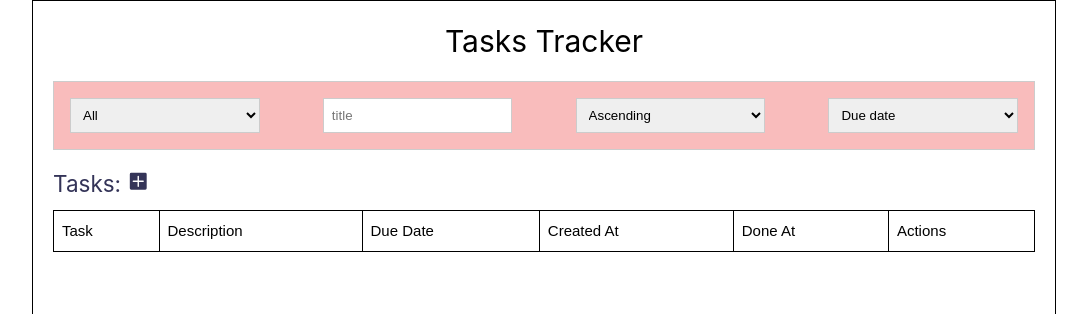
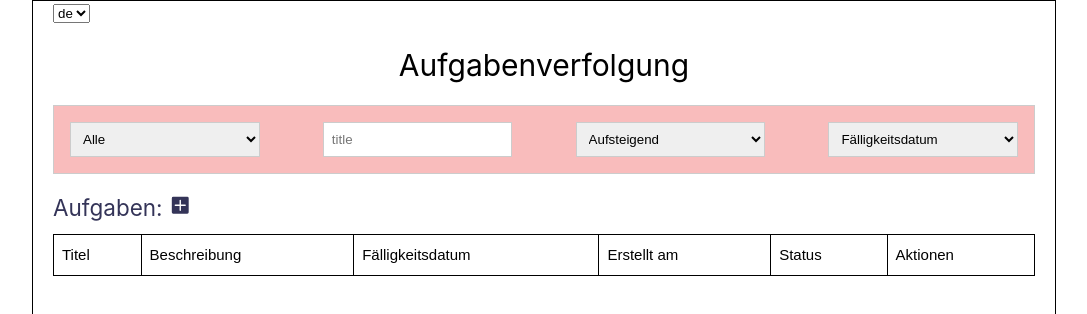
Before and after one commit to emsfoit/task-tracker, a Vue app: page / in a window 1280 px wide. Shown: the top 314 px of the page, without its empty margins (96-1183 px from the left). Built offline with nearby package versions, Linux system fonts and the light colour scheme.

Commit message:
add translation

```diff
--- a/src/components/Tasks/TasksCreate.vue
+++ b/src/components/Tasks/TasksCreate.vue
@@ -1,21 +1,21 @@
 <template>
   <form class="taskCreateForm" @submit.prevent="createTask">
-    <label for="title">Title:</label>
+    <label for="title">{{ $t('task.att.title') }}:</label>
     <input type="text" id="title" v-model="title" required />
 
-    <label for="description">Description:</label>
+    <label for="description">{{ $t('task.att.description') }}:</label>
     <textarea id="description" v-model="description" required></textarea>
 
-    <label for="dueDate">Due Date:</label>
+    <label for="dueDate">{{ $t('task.att.duedate') }}</label>
     <input type="date" id="dueDate" v-model="dueDate" required />
 
-    <button type="submit">Create Task</button>
+    <button type="submit">{{ $t('task.actions.create') }}</button>
   </form>
 </template>
 
 <script setup lang="ts">
 import { ref } from 'vue'
-import { type Task } from '@/types'
+import { TaskStatus, type Task } from '@/types'
 import { useTaskStore } from '../../stores/tasks'
 // import add task from store
 const tasksStore = useTaskStore()
@@ -29,7 +29,7 @@ const createTask = () => {
     title: title.value,
     description: description.value,
     dueDate: dueDateAsDate,
-    done: false,
+    status: TaskStatus.OPEN,
     createdAt: new Date()
   }
   tasksStore.addTask(task)
--- a/src/components/Tasks/TasksList.vue
+++ b/src/components/Tasks/TasksList.vue
@@ -1,12 +1,12 @@
 <template>
   <table class="table">
     <tr>
-      <th>Task</th>
-      <th>Description</th>
-      <th>Due Date</th>
-      <th>Created At</th>
-      <th>Done At</th>
-      <th>Actions</th>
+      <th>{{ $t('task.att.title') }}</th>
+      <th>{{ $t('task.att.description') }}</th>
+      <th>{{ $t('task.att.duedate') }}</th>
+      <th>{{ $t('task.att.created_at') }}</th>
+      <th>{{ $t('task.att.status') }}</th>
+      <th>{{ $t('task.actions.name') }}</th>
     </tr>
     <TasksSingle v-for="task in list" :key="task.id" :task="task" />
   </table>
--- a/src/components/Tasks/TasksSearch.vue
+++ b/src/components/Tasks/TasksSearch.vue
@@ -2,22 +2,23 @@
   <form @submit.prevent="" class="container">
     <!-- Filter using status done, not done -->
     <select v-model="status" class="item">
-      <option value="all">All</option>
-      <option value="done">Done</option>
-      <option value="pending">Pending</option>
+      <option value="all">{{ $t('task.status.all') }}</option>
+      <option value="in_progress">{{ $t('task.status.in_progress') }}</option>
+      <option value="pending">{{ $t('task.status.pending') }}</option>
+      <option value="done">{{ $t('task.status.done') }}</option>
     </select>
     <!-- Filter using text field -->
     <input v-model="title" class="item" type="text" placeholder="title" />
     <!-- Sort by  -->
     <select v-model="order" class="item">
-      <option value="asc">Ascending</option>
-      <option value="desc">Descending</option>
+      <option value="asc">{{ $t('order.asc') }}</option>
+      <option value="desc">{{ $t('order.desc') }}</option>
     </select>
     <!-- Sort by  -->
     <select v-model="orderBy" class="item">
-      <option value="title">Title</option>
-      <option value="dueDate">Due date</option>
-      <option value="created_at">Created At</option>
+      <option value="title">{{ $t('task.att.title') }}</option>
+      <option value="dueDate">{{ $t('task.att.duedate') }}</option>
+      <option value="created_at">{{ $t('task.att.created_at') }}</option>
     </select>
   </form>
 </template>
--- a/src/components/Tasks/TasksShow.vue
+++ b/src/components/Tasks/TasksShow.vue
@@ -5,27 +5,27 @@
       style="width: 100%; border-collapse: collapse; border: 1px solid black;"
     >
       <tr>
-        <th>Task</th>
+        <th>{{ $t("task.att.title") }}</th>
         <th>{{ task.title }}</th>
       </tr>
       <tr>
-        <th>Description</th>
+        <th>{{ $t('task.att.description') }}</th>
         <th>{{ task.description }}</th>
       </tr>
       <tr>
-        <th>Due Date</th>
+        <th>{{ $t('task.att.duedate') }}</th>
         <th>{{ task.dueDate }}</th>
       </tr>
       <tr>
-        <th>Created At</th>
+        <th>{{ $t('task.att.created_at') }}</th>
         <th>{{ task.createdAt }}</th>
       </tr>
       <tr>
-        <th>Status</th>
-        <th>{{ task.done }}</th>
+        <th>{{ $t('task.att.status') }}</th>
+        <th>{{ task.status }}</th>
       </tr>
       <tr>
-        <th>Actions</th>
+        <th>{{ $t('task.actions.name') }}</th>
         <th>
           <button @click="removTask(task.id)">Delete</button>
         </th>
--- a/src/components/Tasks/TasksSingle.vue
+++ b/src/components/Tasks/TasksSingle.vue
@@ -17,7 +17,7 @@
 
     <th>{{ formatDate(task.dueDate, true) || '-' }}</th>
     <th>{{ formatDate(task.createdAt) || '-' }}</th>
-    <th>{{ task.done || '-' }}</th>
+    <th>{{ task.status }}</th>
     <th class="buttons">
       <Icon
         :icon="computedToggleIcon"
@@ -52,11 +52,11 @@ const props = defineProps({
   }
 })
 const computedToggleIcon = computed(() => {
-  return props.task.done ? 'raphael:checked' : 'material-symbols:pending-actions-rounded'
+  return props.task.status == 'DONE' ? 'raphael:checked' : 'material-symbols:pending-actions-rounded'
 })
 
 const computedToggleColor = computed(() => {
-  return props.task.done ? 'green' : 'black'
+  return props.task.status == 'DONE' ? 'green' : 'black'
 })
 
 const removeTask = (taskId: number) => {
--- /dev/null
+++ b/src/locales/de.ts
@@ -0,0 +1,28 @@
+export const de = {
+  order: {
+    asc: 'Aufsteigend',
+    desc: 'Absteigend'
+  },
+  task: {
+    task_tracker: 'Aufgabenverfolgung',
+    name: 'Aufgabe',
+    name_plural: 'Aufgaben',
+    actions: {
+      name: "Aktionen",
+      create: 'Aufgabe erstellen',
+    },
+    att: {
+      title: 'Titel',
+      description: 'Beschreibung',
+      duedate: 'Fälligkeitsdatum',
+      created_at: 'Erstellt am',
+      status: 'Status'
+    },
+    status: {
+      all: 'Alle',
+      open: 'Offen',
+      in_progress: 'In Bearbeitung',
+      done: 'Erledigt'
+    }
+  }
+}
--- /dev/null
+++ b/src/locales/en.ts
@@ -0,0 +1,28 @@
+export const en = {
+  order: {
+    asc: 'Ascending',
+    desc: 'Descending'
+  },
+  task: {
+    task_tracker: 'Task Tracker',
+    name: 'Task',
+    name_plural: 'Tasks',
+    actions: {
+      name: "Actions",
+      create: 'Create Task',
+    },
+    att: {
+      title: 'Title',
+      description: 'Description',
+      duedate: 'Due Date',
+      created_at: 'Created at',
+      status: 'Status'
+    },
+    staus: {
+      all: 'All',
+      open: 'Open',
+      in_progress: 'In Progress',
+      done: 'Done'
+    }
+  }
+}
--- /dev/null
+++ b/src/locales/index.ts
@@ -0,0 +1,2 @@
+export * from './de'
+export * from './en'
--- a/src/main.ts
+++ b/src/main.ts
@@ -5,10 +5,21 @@ import { createPinia } from 'pinia'
 
 import App from './App.vue'
 import router from './router'
+import { createI18n } from 'vue-i18n'
+import { de, en } from './locales'
+
+const i18n = createI18n({
+  locale: 'de', // set current locale
+  messages: {
+    de: de,
+    en: en
+  }
+})
 
 const app = createApp(App)
 
 app.use(createPinia())
 app.use(router)
+app.use(i18n)
 
 app.mount('#app')
--- a/src/types.ts
+++ b/src/types.ts
@@ -1,9 +1,14 @@
 // define task type
+export enum TaskStatus {
+    OPEN = 'OPEN',
+    IN_PROGRESS = 'IN_PROGRESS',
+    DONE = 'DONE',
+}
 export interface Task {
     id: number;
     title: string;
     description: string;
-    done?: boolean;
+    status: TaskStatus;
     dueDate?: Date;
     createdAt?: Date;
 }
--- a/src/views/HomeView.vue
+++ b/src/views/HomeView.vue
@@ -1,10 +1,17 @@
 <template>
   <main>
-    <h1 class="header">Tasks Tracker</h1>
+    <!-- Select language -->
+    <div class="locale-changer">
+      <select v-model="$i18n.locale">
+        <option v-for="locale in $i18n.availableLocales" :key="`locale-${locale}`" :value="locale">
+          {{ locale }}
+        </option>
+      </select>
+    </div>
+    <h1 class="header">{{ $t('task.task_tracker') }}</h1>
     <TasksSearch></TasksSearch>
     <h2 class="header2">
-      Tasks:
-
+      {{ $t('task.name_plural') }}:
       <Icon :icon="formIcon" :style="{}" @click="toggleCreateForm" />
     </h2>
     <TasksCreate v-if="showCreateForm"></TasksCreate>
--- a/src/views/TaskShow.vue
+++ b/src/views/TaskShow.vue
@@ -1,7 +1,7 @@
 <template>
   <main>
-    <h1 class="header">Task</h1>
-    <TaskShow :task="getTask"></TaskShow>
+    <h1 class="header">{{ $t('task.name') }}</h1>
+    <TaskShow v-if="getTask.id" :task="getTask"></TaskShow>
   </main>
 </template>
 
```
